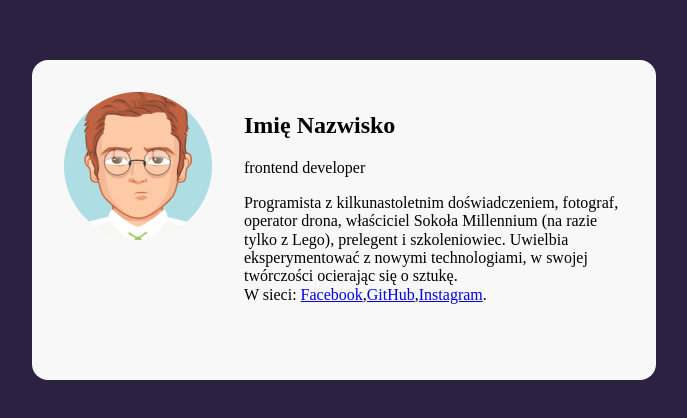
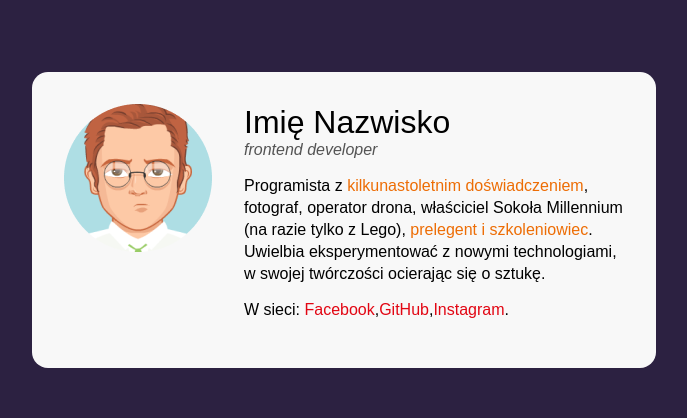
Before and after one commit to mzdzieblko/buissnesCardWtf, a plain HTML site: page index.html in a window 1280 px wide. Shown: the part 180-598 px from the top of the page, without its empty margins (296-983 px from the left). Drawn offline with nearby package versions, Linux system fonts and the light colour scheme.

Commit message:
remove div and add litle style

```diff
--- a/css/main.css
+++ b/css/main.css
@@ -1,27 +1,54 @@
 html {
   box-sizing: border-box;
+  font-family: Arial, Helvetica, sans-serif;
 }
-  *, *::before, *::after{
+*,
+*::before,
+*::after {
   box-sizing: inherit;
 }
-  .main{
-      background-color: #2C2141;
+.main {
+  background-color: #2c2141;
   min-width: 100vw;
   min-height: 100vh;
   display: flex;
   justify-content: center;
   align-items: center;
 }
-  .card{
-      background-color: #F8F8F8;
+.card {
+  background-color: #f8f8f8;
   width: 624px;
-      height: 320px;
   border-radius: 16px;
   padding: 32px;
   display: flex;
   align-content: space-around;
 }
-  .card__photo{
+.card__photo {
   height: max-content;
   margin-right: 32px;
 }
+.title__heding {
+  font-size: 32px;
+  font-weight: 400;
+  margin: 0;
+}
+.title__description {
+  font-size: 16px;
+  font-weight: 300;
+  font-style: italic;
+  color: #545454;
+  margin: 0;
+}
+.card__description{
+    line-height: 22px;
+    font-size: 16px;
+}
+.specjal {
+  color: #ed6d05;
+  font-weight: normal;
+}
+
+.footer__link {
+  text-decoration: none;
+    color: #e20613;
+}
--- a/index.html
+++ b/index.html
@@ -6,33 +6,39 @@
     <meta name="viewport" content="width=device-width, initial-scale=1.0" />
     <link rel="stylesheet" href="/css/normalize.css" />
     <link rel="stylesheet" href="/css/main.css" />
-    <title>Document</title>
+    <title>Wizytówka</title>
   </head>
   <body>
     <main class="main">
-      <div class="card">
+      <article class="card">
         <img
           class="card__photo"
           src="/assets/avatar.png"
           alt="moje zdjęcie portretowe"
         />
         <div class="card_wrap">
-          <div class="card__title">
+          <header class="card__title">
             <h2 class="title__heding">Imię Nazwisko</h2>
             <p class="title__description">frontend developer</p>
-          </div>
-          <div class="card__description">
-            Programista z kilkunastoletnim doświadczeniem, fotograf, operator
-            drona, właściciel Sokoła Millennium (na razie tylko z Lego),
-            prelegent i szkoleniowiec. Uwielbia eksperymentować z nowymi
-            technologiami, w swojej twórczości ocierając się o sztukę.
-          </div>
-          <div class="card__footer">
-            W sieci: <a href="http://">Facebook</a>,<a href="http://">GitHub</a
-            >,<a href="http://">Instagram</a>.
-          </div>
+          </header>
+          <p class="card__description">
+            Programista z
+            <strong class="specjal"> kilkunastoletnim doświadczeniem</strong>,
+            fotograf, operator drona, właściciel Sokoła Millennium (na razie
+            tylko z Lego),
+            <strong class="specjal"> prelegent i szkoleniowiec</strong>.
+            Uwielbia eksperymentować z nowymi technologiami, w swojej twórczości
+            ocierając się o sztukę.
+          </p>
+          <p class="card__footer">
+            W sieci: <a class="footer__link" href="http://">Facebook</a>,<a
+              class="footer__link"
+              href="http://"
+              >GitHub</a
+            >,<a class="footer__link" href="http://">Instagram</a>.
+          </p>
         </div>
-      </div>
+      </article>
     </main>
   </body>
 </html>
```
Lines whose indentation alone changed are shown as unchanged.
